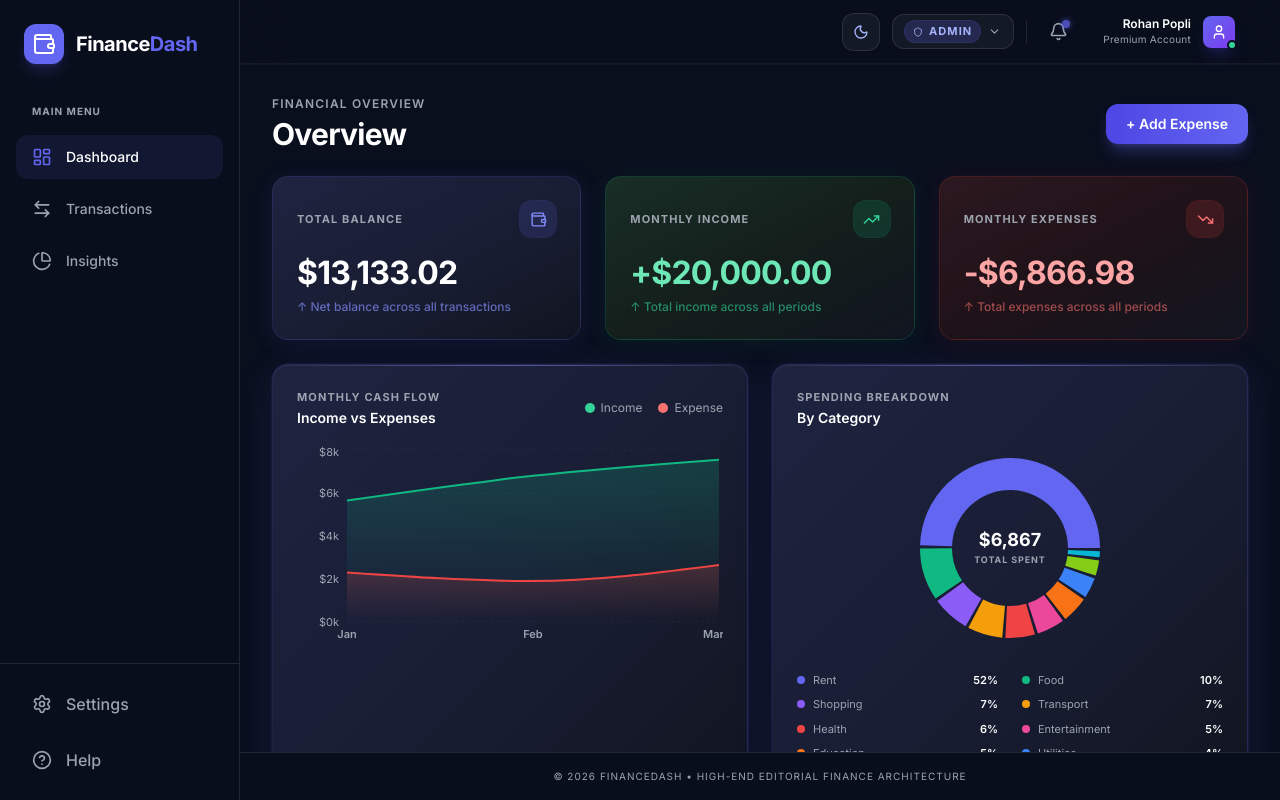
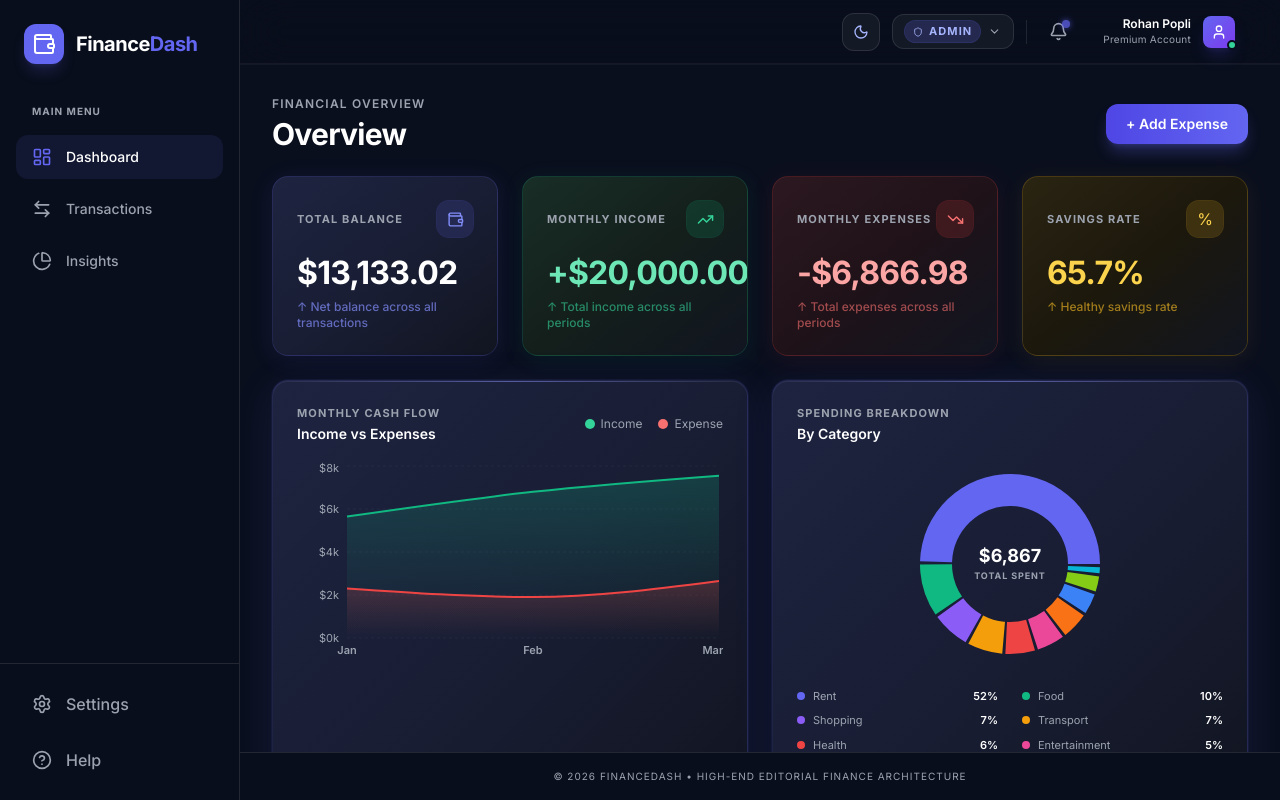
Before and after one commit to Rohan-Popli/Finance_Dashboard, a React (Vite) app: page / in a window 1280 px wide. Built offline with nearby package versions, Linux system fonts and the light colour scheme.

Commit message:
dashboard fixes

```diff
--- a/src/pages/Dashboard.jsx
+++ b/src/pages/Dashboard.jsx
@@ -1,9 +1,32 @@
-import React, { useMemo } from 'react';
+import React, { useMemo , useEffect , useState} from 'react';
 import { motion } from 'framer-motion';
 import { TrendingUp, TrendingDown, Wallet } from 'lucide-react';
 import useFinanceStore from '../store/useFinanceStore';
 import CashFlowChart from '../components/dashboard/CashFlowChart';
 import SpendingDonut from '../components/dashboard/SpendingDonut';
+
+const useCountUp = (end, duration = 800) => {
+  const [value, setValue] = useState(0);
+
+  useEffect(() => {
+    let start = 0;
+    const increment = end / (duration / 16);
+
+    const timer = setInterval(() => {
+      start += increment;
+      if (start >= end) {
+        setValue(end);
+        clearInterval(timer);
+      } else {
+        setValue(start);
+      }
+    }, 16);
+
+    return () => clearInterval(timer);
+  }, [end, duration]);
+
+  return value;
+};
 
 const fadeUp = (delay = 0) => ({
   initial: { opacity: 0, y: 16 },
@@ -14,15 +37,24 @@ const fadeUp = (delay = 0) => ({
 const fmt = (n) => n.toLocaleString('en-US', { minimumFractionDigits: 2, maximumFractionDigits: 2 });
 
 const Dashboard = () => {
+
   // Subscribe to transactions so the component re-renders when data changes.
   const transactions = useFinanceStore((s) => s.transactions);
   const getSummary   = useFinanceStore((s) => s.getSummary);
+
   // Recompute only when transactions change, not on every render.
   const { totalBalance, monthlyIncome, monthlyExpenses } = useMemo(
     () => getSummary(),
     [transactions] // eslint-disable-line react-hooks/exhaustive-deps
   );
+  const savingsRate = monthlyIncome > 0
+    ? ((monthlyIncome - monthlyExpenses) / monthlyIncome) * 100
+    : 0;
 
+  const animatedBalance = useCountUp(totalBalance);
+  const animatedIncome = useCountUp(monthlyIncome);
+  const animatedExpenses = useCountUp(monthlyExpenses);
+  const animatedSavings = useCountUp(savingsRate);
   const topCategories = useMemo(() => {
     const expenseMap = {};
 
@@ -44,6 +76,12 @@ const Dashboard = () => {
       percent: total ? (amount / total) * 100 : 0,
     }));
   }, [transactions]);
+  const [loading, setLoading] = useState(true);
+
+  useEffect(() => {
+    const timer = setTimeout(() => setLoading(false), 600);
+    return () => clearTimeout(timer);
+  }, []);
 
   return (
     <div className="space-y-6">
@@ -60,8 +98,16 @@ const Dashboard = () => {
           + Add Expense
         </motion.button>
       </motion.div>
+      {loading ? (
+        <div className="grid grid-cols-1 md:grid-cols-4 gap-6">
+          {[...Array(4)].map((_, i) => (
+            <div key={i} className="h-32 rounded-2xl bg-gray-200 dark:bg-white/10 animate-pulse" />
+          ))}
+        </div>
+      ) : (
+        <>
 
-      <motion.div {...fadeUp(0.12)} className="grid grid-cols-1 md:grid-cols-3 gap-6">
+      <motion.div {...fadeUp(0.12)} className="grid grid-cols-1 md:grid-cols-4 gap-6">
         {/* Total Balance Card */}
         <motion.div
           whileHover={{ y: -5, boxShadow: '0 0 0 1px rgba(99,102,241,0.25), 0 24px 48px rgba(99,102,241,0.22)' }}
@@ -78,7 +124,7 @@ const Dashboard = () => {
                 <Wallet size={17} />
               </div>
             </div>
-            <h2 className="text-[2rem] font-bold tracking-tight text-white leading-none">${fmt(totalBalance)}</h2>
+            <h2 className="text-[2rem] font-bold tracking-tight text-white leading-none">${fmt(animatedBalance)}</h2>
             <p className="text-xs text-indigo-400/70 mt-2.5 font-medium">{totalBalance >= 0 ? '↑' : '↓'} Net balance across all transactions</p>
           </div>
         </motion.div>
@@ -99,7 +145,7 @@ const Dashboard = () => {
                 <TrendingUp size={17} />
               </div>
             </div>
-            <h2 className="text-[2rem] font-bold tracking-tight text-emerald-300 leading-none">+${fmt(monthlyIncome)}</h2>
+            <h2 className="text-[2rem] font-bold tracking-tight text-emerald-300 leading-none">+${fmt(animatedIncome)}</h2>
             <p className="text-xs text-emerald-400/60 mt-2.5 font-medium">↑ Total income across all periods</p>
           </div>
         </motion.div>
@@ -120,8 +166,42 @@ const Dashboard = () => {
                 <TrendingDown size={17} />
               </div>
             </div>
-            <h2 className="text-[2rem] font-bold tracking-tight text-red-300 leading-none">-${fmt(monthlyExpenses)}</h2>
+            <h2 className="text-[2rem] font-bold tracking-tight text-red-300 leading-none">-${fmt(animatedExpenses)}</h2>
             <p className="text-xs text-red-400/60 mt-2.5 font-medium">↑ Total expenses across all periods</p>
+          </div>
+        </motion.div>
+        {/* Savings Rate Card */}
+        <motion.div
+          whileHover={{ y: -5, boxShadow: '0 0 0 1px rgba(251,191,36,0.25), 0 24px 48px rgba(251,191,36,0.18)' }}
+          transition={{ type: 'spring', stiffness: 320, damping: 22 }}
+          className="relative overflow-hidden bg-gradient-to-br from-[#2a2412] via-[#1c180c] to-[#111520] p-6 rounded-2xl border border-amber-400/20 cursor-default group"
+          style={{ boxShadow: '0 4px 24px rgba(251,191,36,0.08), inset 0 1px 0 rgba(255,255,255,0.05)' }}
+        >
+          {/* Top shimmer */}
+          <div className="absolute inset-x-0 top-0 h-px bg-gradient-to-r from-transparent via-amber-400/40 to-transparent" />
+          <div className="absolute inset-0 bg-gradient-to-br from-amber-400/8 to-transparent pointer-events-none" />
+
+          <div className="relative z-10">
+            <div className="flex items-center justify-between mb-5">
+              <p className="text-[11px] font-bold uppercase tracking-widest text-ft-muted">
+                Savings Rate
+              </p>
+              <div className="w-9 h-9 bg-amber-400/15 rounded-xl flex items-center justify-center text-amber-300 ring-1 ring-amber-400/20">
+                %
+              </div>
+            </div>
+
+            <h2 className="text-[2rem] font-bold tracking-tight text-amber-300 leading-none">
+              {animatedSavings.toFixed(1)}%
+            </h2>
+
+            <p className="text-xs text-amber-400/60 mt-2.5 font-medium">
+              {savingsRate >= 20
+                ? "↑ Healthy savings rate"
+                : savingsRate >= 10
+                ? "→ Moderate savings"
+                : "↓ Low savings — review spending"}
+            </p>
           </div>
         </motion.div>
       </motion.div>
@@ -144,7 +224,12 @@ const Dashboard = () => {
         </div>
 
         <div className="space-y-4">
-          {topCategories.map((item) => (
+          {topCategories.length === 0 ? (
+            <p className="text-sm text-gray-500 dark:text-gray-400">
+              No expense data available
+            </p>
+          ) : (
+            topCategories.map((item) => (
             <div key={item.category}>
               {/* Row */}
               <div className="flex justify-between items-center mb-1">
@@ -164,10 +249,13 @@ const Dashboard = () => {
                 />
               </div>
             </div>
-          ))}
+          )))}
         </div>
       </motion.div>
+      </>
+    )}
     </div>
+
   );
 };
 
```
